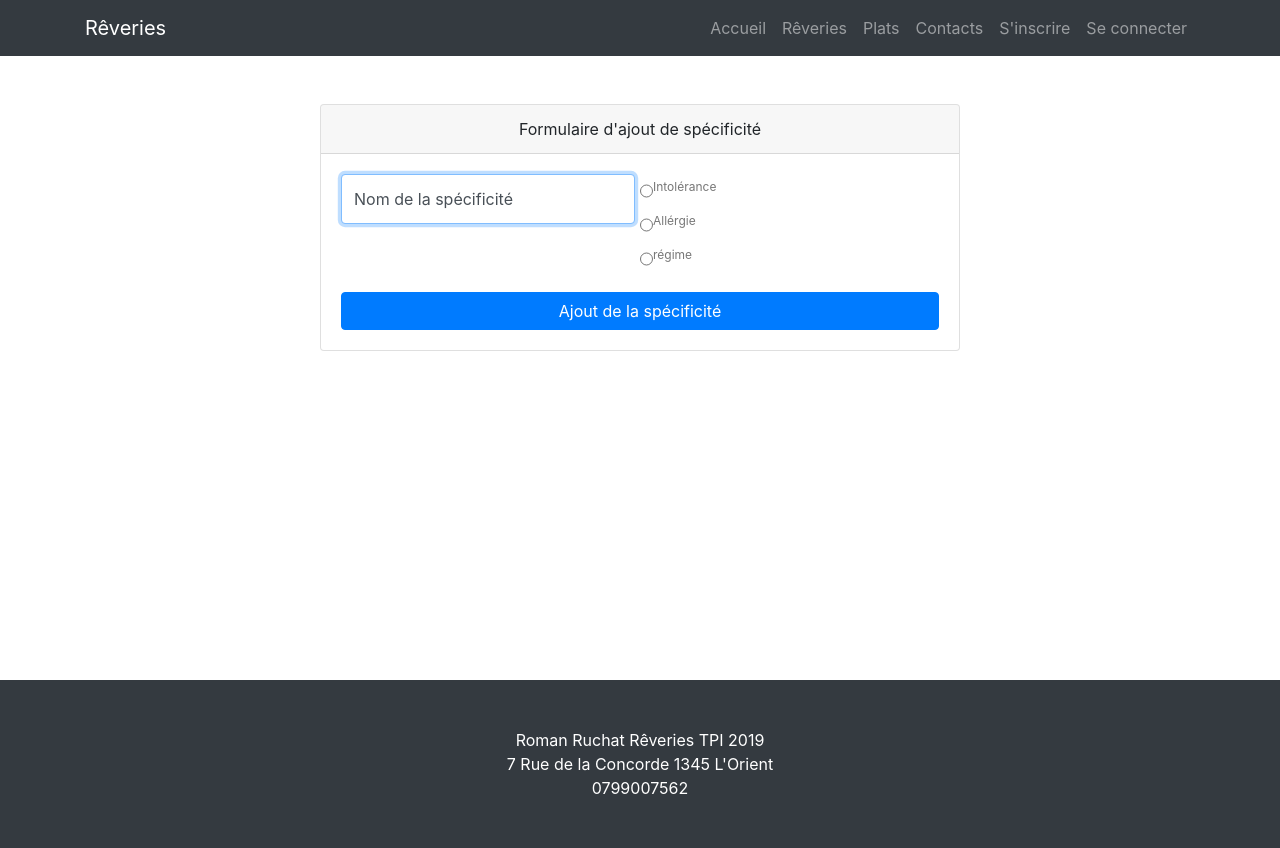
After one commit to romanruchat/TPI, a PHP site: page /views/View_ParticularityUpdate.php in a window 1280 px wide. The commit adds this page. Run offline with PHP 8.4, Linux system fonts and the light colour scheme; data that the repository does not hold is empty.

Commit message:
Ajout de fonctionnalité terminé

```diff
--- /dev/null
+++ b/Implémentation/views/View_ParticularityUpdate.php
@@ -0,0 +1,41 @@
+<?php Ob_start(); ?>
+<div class="container">
+    <div class="card card-register mx-auto mt-5">
+        <!-- formulaire  d'inscription -->
+        <div class="card-header">Formulaire d'ajout de spécificité</div>
+        <div class="card-body">
+            <form action="?action=AddParticularity" method="post">
+                <div class="form-group">
+                    <div class="form-row">
+                        <div class="col-md-6">
+                            <div class="form-label-group">
+                                <input type="text" id="particularityName" name="particularityName" class="form-control" placeholder="Nom" required="required" autofocus="autofocus"/>
+                                <label for="particularityName">Nom de la spécificité</label>
+                            </div>
+                        </div>
+                        <div class="col-md-6">
+                            <div class="form-label-group">
+                                <div class="form-row">
+                                    <input type="radio" id="into" name="particularities" value="intolerance">
+                                    <label for="into">Intolérance</label>
+                                </div>
+                                <div class="form-row">
+                                    <input type="radio" id="allergy" name="particularities" value="allergy">
+                                    <label for="allergy">Allérgie</label>
+                                </div>
+                                <div class="form-row">
+                                    <input type="radio" id="diet" name="particularities" value="diet">
+                                    <label for="diet">régime</label>
+                                </div>
+                            </div>
+                        </div>
+                    </div>
+                </div>
+                <div><input class="btn btn-primary btn-block" type="submit"  value="Ajout de la spécificité"></div>
+                <div class="ErrorMsg"><?=@$_GET["errorMessage"]?></div>
+            </form>
+        </div>
+    </div>
+</div>
+<?php $contenu = ob_get_clean();?>
+<?php require ("Pattern.php");?>
```
Also changed, not shown: Implémentation/controller/controller.php (+32 -1 lines), Implémentation/index.php (+8 -2 lines), Implémentation/model/model.php (+18 -2 lines), 1 other file.
